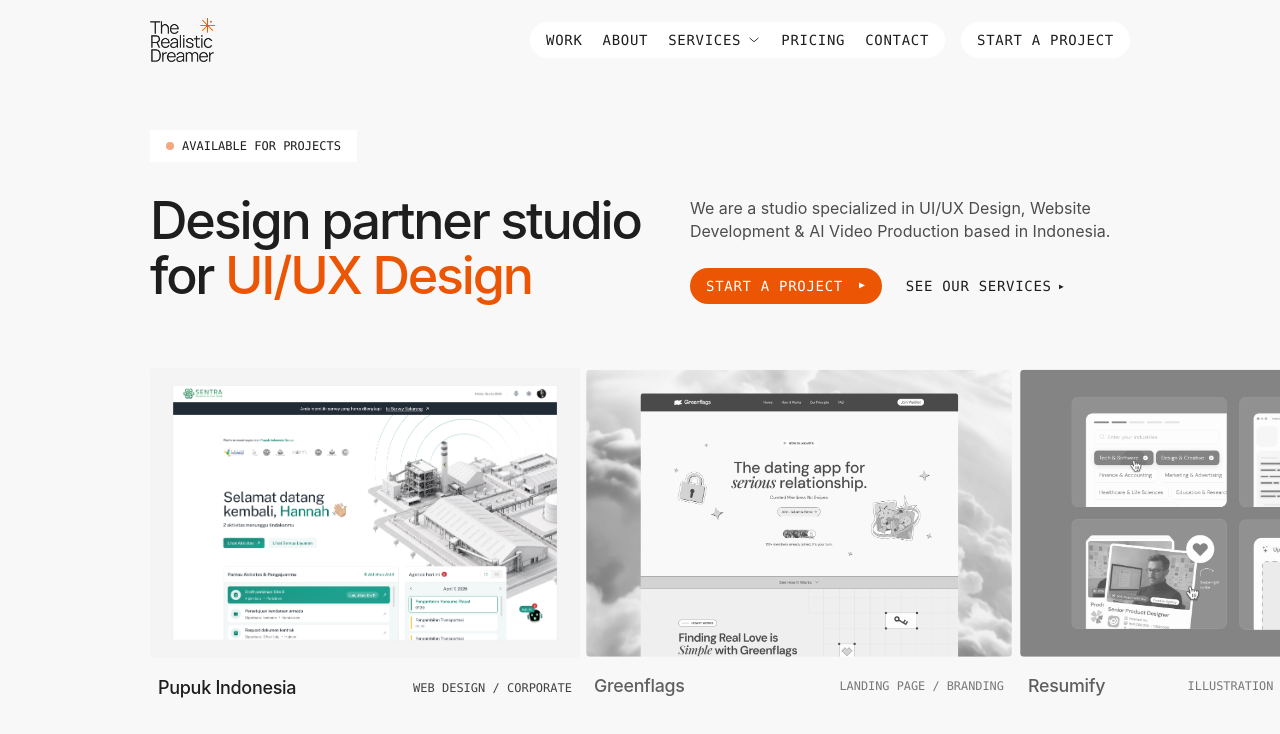
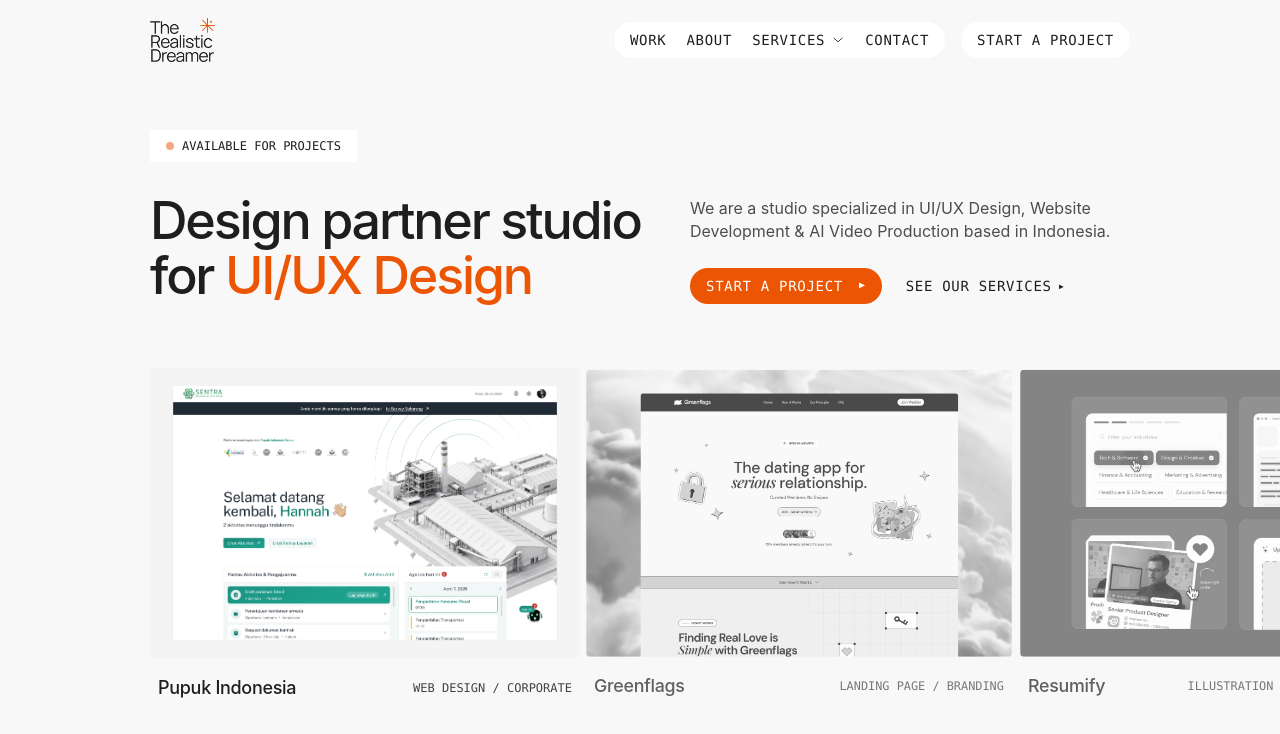
Before and after one commit to trd-creative-studio/company-profile-version2, a React (Vite) app: page / in a window 1280 px wide. Shown: the top 734 px of the page. Built offline with nearby package versions, Linux system fonts and the light colour scheme; a web font is replaced by a local one.

Commit message:
feat: add rotating service text animation to hero section and comment out pricing link in navbar

```diff
--- a/src/app/components/sections/Hero.tsx
+++ b/src/app/components/sections/Hero.tsx
@@ -142,6 +142,55 @@
         </span>
       </div>
     </div>
+  );
+}
+
+const ROTATING_SERVICES = [
+  "UI/UX Design",
+  "Web Development",
+  "AI Video Production",
+];
+
+function RotatingServiceText() {
+  const [index, setIndex] = useState(0);
+
+  useEffect(() => {
+    const interval = setInterval(() => {
+      setIndex((prev) => (prev + 1) % ROTATING_SERVICES.length);
+    }, 2000);
+
+    return () => clearInterval(interval);
+  }, []);
+
+  return (
+    <span className="inline-inline-flex relative [perspective:600px] align-bottom">
+      <style>{`
+        @keyframes text3DTwistIn {
+          0% {
+            opacity: 0;
+            transform: rotateX(-90deg) rotateY(-6deg) translateY(20px);
+            transform-origin: 50% 100%;
+          }
+          65% {
+            opacity: 1;
+            transform: rotateX(8deg) rotateY(1deg) translateY(-2px);
+          }
+          100% {
+            opacity: 1;
+            transform: rotateX(0deg) rotateY(0deg) translateY(0px);
+          }
+        }
+      `}</style>
+      <span
+        key={index}
+        className="inline-block text-[#eb5503] transform-gpu origin-bottom"
+        style={{
+          animation: "text3DTwistIn 1000ms cubic-bezier(0.16, 1, 0.3, 1) forwards",
+        }}
+      >
+        {ROTATING_SERVICES[index]}
+      </span>
+    </span>
   );
 }
 
@@ -323,7 +372,7 @@
                 className="font-sans font-regular leading-[1.05] text-[#1e1e1e] text-[36px] sm:text-[48px] md:text-[56px] lg:text-[52px] tracking-[-1.5px] md:tracking-[-2.2px] max-w-[640px]"
               >
                 Design partner studio <br />
-                for <span className="text-[#eb5503]">UI/UX Design</span>
+                for <RotatingServiceText />
               </h1>
 
               {/* Right Paragraph & Action Buttons */}
--- a/src/app/components/sections/Navbar.tsx
+++ b/src/app/components/sections/Navbar.tsx
@@ -265,12 +265,12 @@
                 />
               </div>
 
-              <span
+              {/* <span
                 onClick={() => handleScroll("pricing")}
                 className="font-mono font-medium text-[#1e1e1e] text-xs md:text-sm tracking-wider cursor-pointer hover:opacity-60 transition-opacity"
               >
                 PRICING
-              </span>
+              </span> */}
 
               <span
                 onClick={() => {
```
